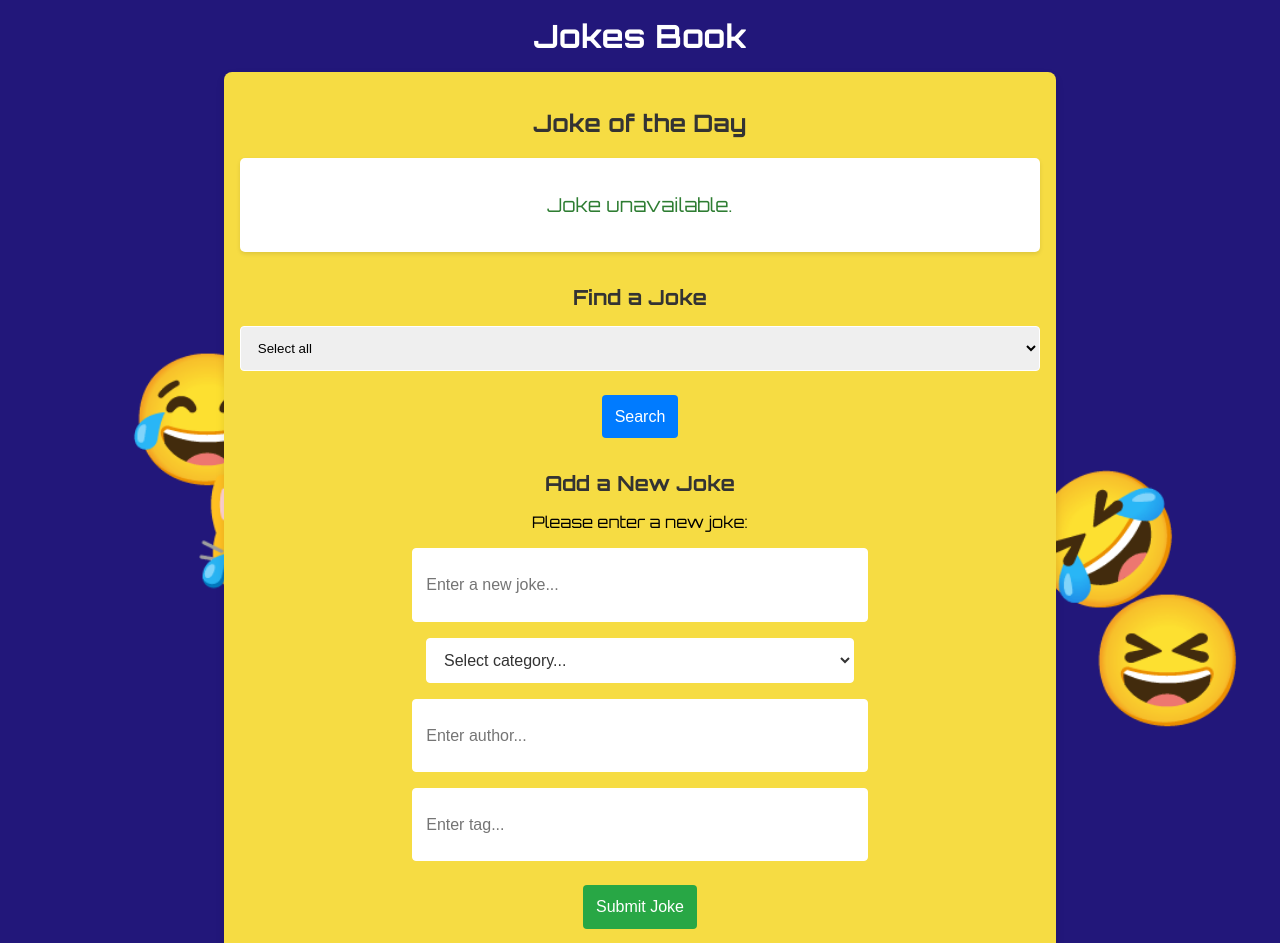
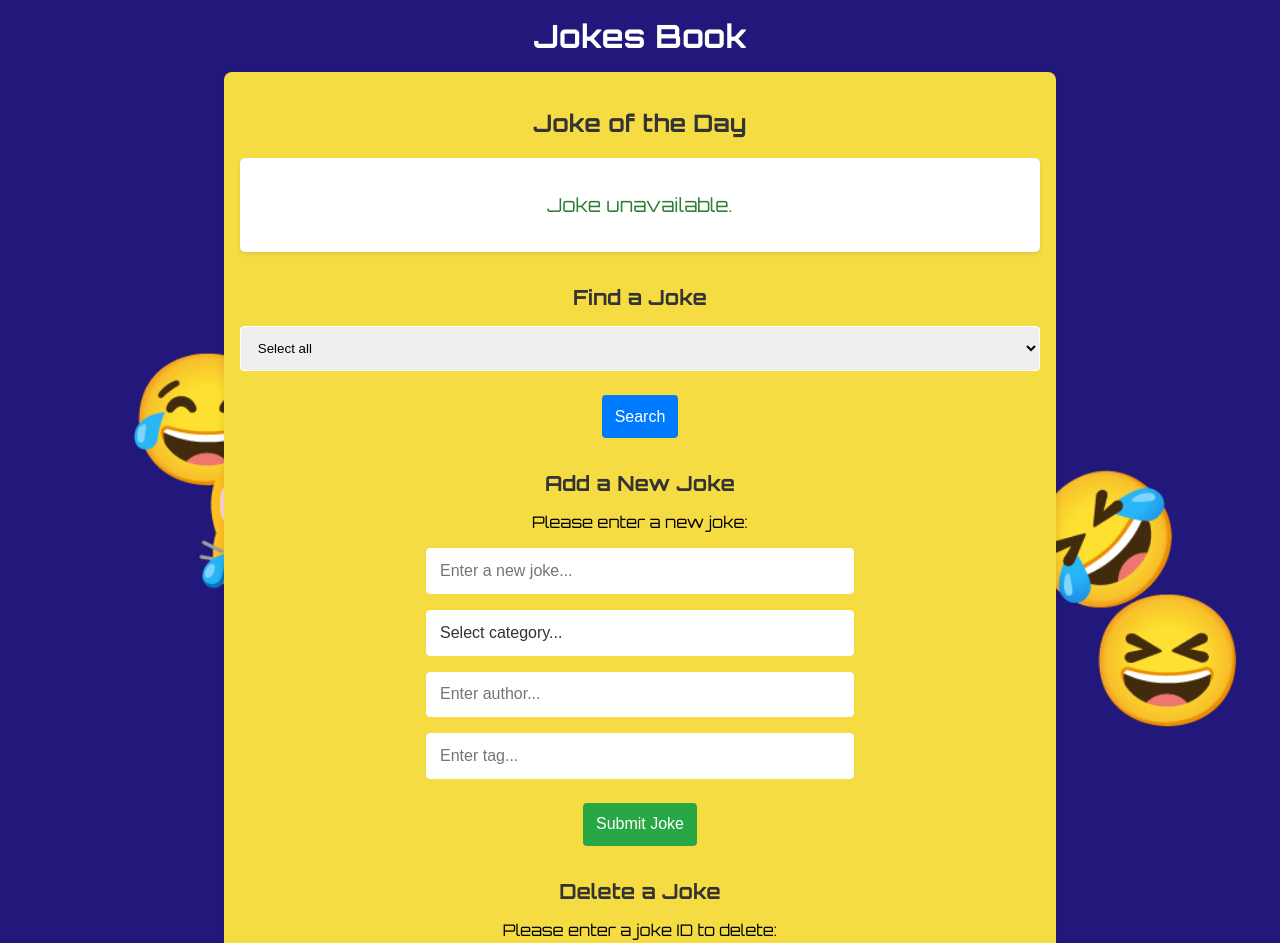
Before and after one commit to Lolisolera/jokes-book-frontend, a website built with Vite: page index.html in a window 1280 px wide. Shown: the top 943 px of the page. Built offline with nearby package versions, Linux system fonts and the light colour scheme; no server answers.

Commit message:
Updated form fields

```diff
--- a/styles/styles.scss
+++ b/styles/styles.scss
@@ -6,7 +6,7 @@ body {
     padding: 0;
 }
 
-//Fonts
+// Fonts
 .orbitron-regular {
     font-family: "Orbitron", sans-serif;
     font-optical-sizing: auto;
@@ -33,7 +33,7 @@ body {
     }
 }
 
-//Jokes List
+// Jokes List
 #jokesList {
     list-style: none;
     padding: 0;
@@ -133,8 +133,8 @@ body {
         }
     }
 
-    &__input,
-    &__input--category {
+    // Shared input style for text fields and select
+    &__input {
         padding: 0.8rem;
         border: 1px solid #fff;
         border-radius: 4px;
@@ -144,18 +144,14 @@ body {
         font-size: 1rem;
         color: #333;
         background-color: #fff;
+        box-sizing: border-box;
     }
 
-    select.jokes__input--category {
-        padding: 0.8rem;
-        border: 1px solid #fff;
-        border-radius: 4px;
-        width: 427.59px;
-        height: 45.59px;
-        font-family: sans-serif;
-        font-size: 1rem;
-        color: #333;
-        background-color: #fff;
+    // Make sure <select> behaves like input
+    select.jokes__input {
+        -webkit-appearance: none;
+        -moz-appearance: none;
+        appearance: none;
     }
 
     &__filters {
```
